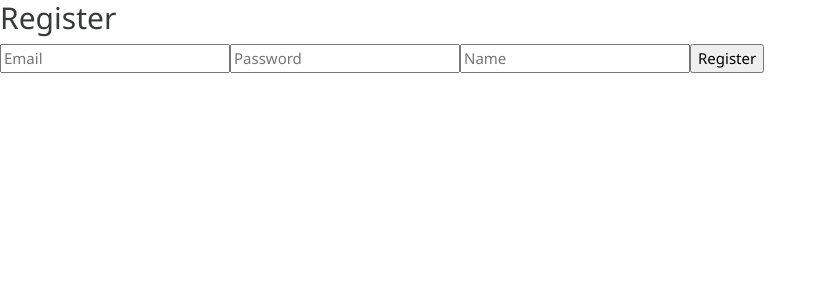
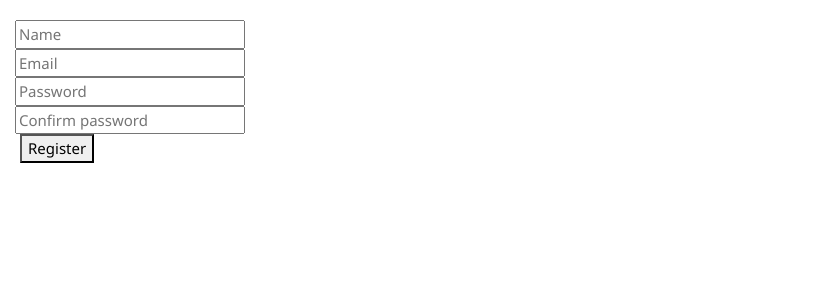
Before and after one commit to lakovicj/vivify-imdb-frontend, a React (Create React App) app: page /register in a window 1280 px wide. Shown: the top 300 px of the page, without its empty margins (0-827 px from the left). Built offline with nearby package versions, Linux system fonts and the light colour scheme; no server answers.

Commit message:
Bugfix: Register validation added

```diff
--- a/package.json
+++ b/package.json
@@ -6,6 +6,7 @@
     "axios": "^0.18.0",
     "bootstrap": "^4.3.1",
     "connected-react-router": "^6.3.1",
+    "formik": "^2.2.5",
     "lodash": "^4.17.11",
     "react": "^16.8.3",
     "react-dom": "^16.8.3",
@@ -13,7 +14,9 @@
     "react-router-dom": "^4.3.1",
     "react-scripts": "2.1.5",
     "redux": "^4.0.1",
-    "redux-saga": "^1.0.1"
+    "redux-devtools-extension": "^2.13.8",
+    "redux-saga": "^1.0.1",
+    "yup": "^0.32.6"
   },
   "scripts": {
     "start": "react-scripts start",
--- a/src/containers/auth/Register.js
+++ b/src/containers/auth/Register.js
@@ -1,55 +1,59 @@
 import React, { Component } from 'react';
 import { connect } from 'react-redux';
 import { withRouter } from 'react-router-dom';
-
+import { Formik, Form, Field } from 'formik';
 import { register } from '../../store/actions/AuthActions';
+import { registerSchema } from '../forms/validation/authSchemas';
 
 class Register extends Component {
-  state = {
-    email: '',
-    password: '',
-    name: ''
-  };
 
-  handleInputChange = field => event => this.setState({ [field]: event.target.value });
+  submit = (data, setSubmitting) => {
+    console.log(data);
+    const {name, email, password} = data;
+    const registerData = {name, email, password}
 
-  submit = event => {
-    event.preventDefault();
-
-    let registerData = {
-      email: this.state.email,
-      password: this.state.password,
-      name: this.state.name
-    };
-    this.props.register(registerData);
-  };
+    this.props.register(registerData)
+    setSubmitting(false);
+  }
 
   render() {
     return (
       <div>
-        <form onSubmit={this.submit}>
-          <h2>Register</h2>
-          <input
-            type="text"
-            placeholder="Email"
-            value={this.state.email}
-            onChange={this.handleInputChange('email')}
-          />
-          <input
-            type="password"
-            placeholder="Password"
-            value={this.state.password}
-            onChange={this.handleInputChange('password')}
-          />
-          <input
-            type="text"
-            placeholder="Name"
-            value={this.state.name}
-            onChange={this.handleInputChange('name')}
-          />
-          <input type="submit" value="Register" />
-          {this.props.registerError && <p>registerError</p>}
-        </form>
+        <Formik
+          initialValues={{
+            name: '',
+            email: '',
+            password: '',
+            confirmPassword: ''
+          }}
+          validationSchema={registerSchema}
+          onSubmit={(values, {setSubmitting}) => this.submit(values, setSubmitting)}
+        >
+          {({ errors, touched, isSubmitting }) => (
+            <article className="card-body">
+              <Form autoComplete="off">
+                <div className="form-row">
+                  <Field type="text" name="name" placeholder="Name"/>
+                  {touched.name && errors.name && <p>{errors.name}</p>}
+                </div>
+                <div className="form-row">
+                  <Field type="email" name="email" placeholder="Email"/>
+                  {touched.email && errors.email && <p>{errors.email}</p>}
+                </div>
+                <div className="form-row">
+                  <Field type="password" name="password" placeholder="Password"/>
+                  {touched.password && errors.password && <p>{errors.password}</p>}
+                </div>
+                <div className="form-row">
+                  <Field type="password" name="confirmPassword" placeholder="Confirm password"/>
+                  {touched.confirmPassword && errors.confirmPassword && <p>{errors.confirmPassword}</p>}
+                </div>
+                {this.props.registerError && <p>Email is already taken</p>}
+                <button disabled={isSubmitting} type="submit">Register</button>
+              </Form>
+            </article>
+          )}
+        </Formik>
       </div>
     );
   }
--- /dev/null
+++ b/src/containers/forms/validation/authSchemas.js
@@ -0,0 +1,28 @@
+import * as Yup from 'yup';
+
+const registerSchema =  Yup.object().shape({
+    name:               Yup.string()
+                            .max(255, 'Name should be 255 characters max')
+                            .required('Name is required'),
+
+    email:              Yup.string()
+                            .max(255, 'Email should be 255 characters max')
+                            .email('Invalid email')
+                            .required('Email is required'),
+
+    password:           Yup.string()
+                            .min(6, 'Password should be 6 characters min')
+                            .required('Password is required'),
+
+    confirmPassword:    Yup.string()
+                            .when('password', {
+                                is: val => (val && val.length),
+                                then: Yup.string().oneOf(
+                                    [Yup.ref("password")],
+                                    "Passwords do not match"
+                                )
+                            })
+                            .required('You have to confirm password')
+});
+
+export { registerSchema }
--- a/src/store/Store.js
+++ b/src/store/Store.js
@@ -2,6 +2,7 @@ import createSagaMiddleware from 'redux-saga';
 import { createStore, applyMiddleware } from 'redux';
 import { createBrowserHistory } from 'history';
 import { routerMiddleware } from 'connected-react-router';
+import { composeWithDevTools } from 'redux-devtools-extension';
 
 import rootReducer from './reducers';
 import rootSaga from './sagas';
@@ -10,7 +11,7 @@ const sagaMiddleware = createSagaMiddleware();
 const history = createBrowserHistory();
 const store = createStore(
   rootReducer(history),
-  applyMiddleware(routerMiddleware(history), sagaMiddleware)
+  composeWithDevTools(applyMiddleware(routerMiddleware(history), sagaMiddleware))
 );
 
 sagaMiddleware.run(rootSaga);
```
Also changed, not shown: 2 other files (tests, documents, lock files or other folders).
